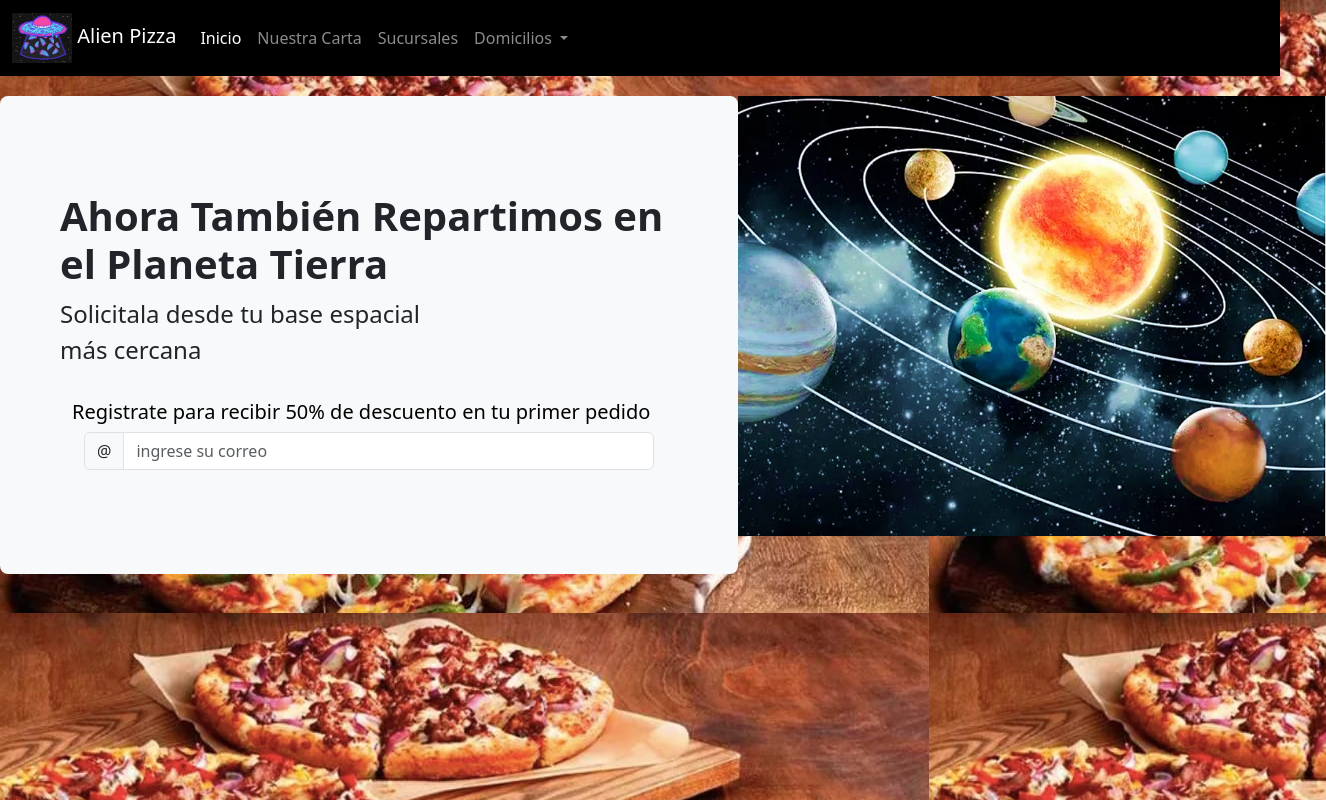
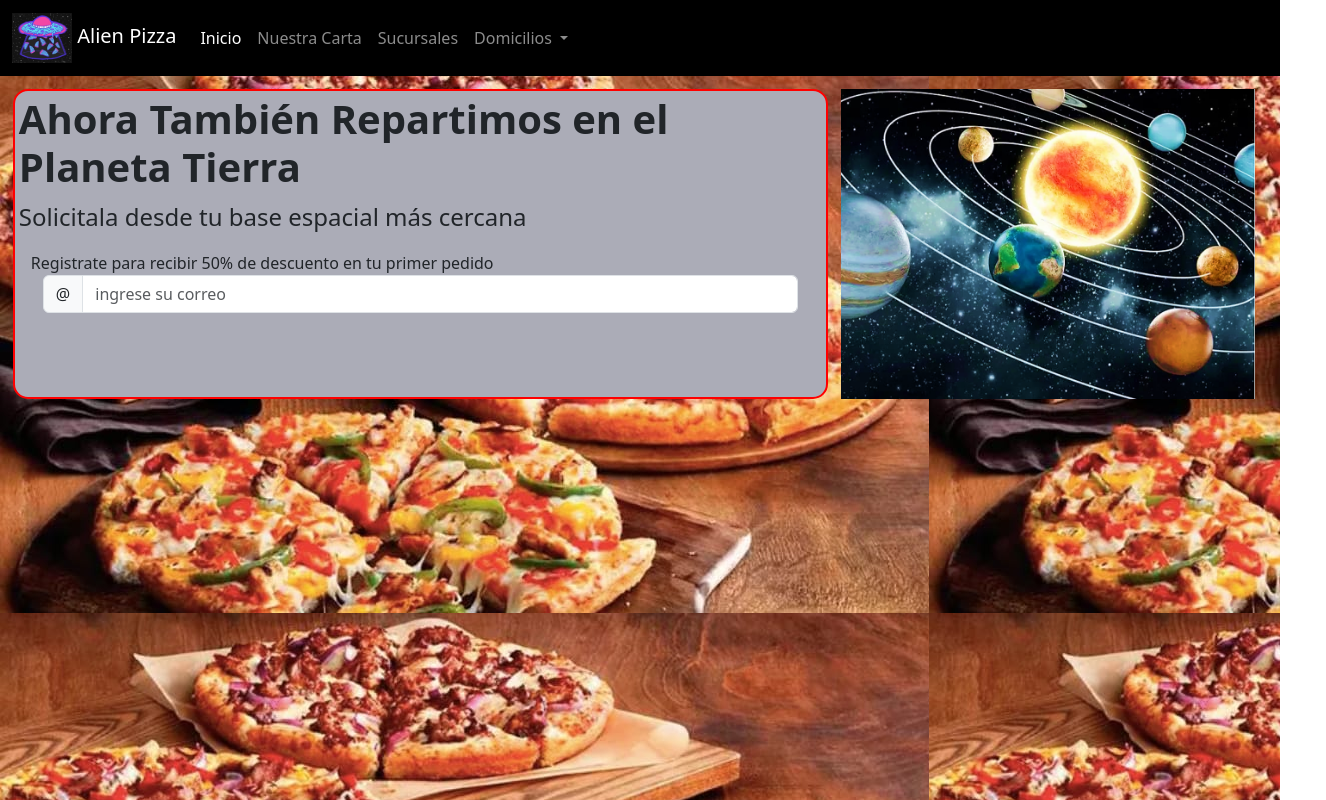
Before and after one commit to SebastianChoachi/Proyecto-1-landpage, a plain HTML site: page index.html in a window 1280 px wide. Shown: the whole page, 1326 px wide, since content can reach past the window. Drawn offline with nearby package versions, Linux system fonts and the light colour scheme.

Commit message:
modificación Etapa 1

```diff
--- a/index.html
+++ b/index.html
@@ -57,29 +57,23 @@
         </nav>
     </header>
     <section id="jumbotron">
-        <nav class="jumbonav">
-            <div class="p-5 mb-4 bg-body-tertiary rounded-3">
-                <div class="container-fluid py-5">
+        <div class="jumbocontent">
             <h1 class="display-8 fw-bold">Ahora También Repartimos en el Planeta Tierra</h1>
-                    <p class="col-md-8 fs-4">Solicitala desde tu base espacial más cercana</p>
-                    <nav class="navbar bg-body-tertiary">
+            <p class="fs-4">Solicitala desde tu base espacial más cercana</p>
             <div class="container-fluid">
                 <a class="navbar-brand">Registrate para recibir 50% de descuento en tu primer pedido</a>
                 <form class="container-fluid">
                     <div class="input-group">
                         <span class="input-group-text" id="basic-addon1">@</span>
-                                    <input type="text" class="form-control" placeholder="ingrese su correo"
-                                        aria-label="Username" aria-describedby="basic-addon1">
+                        <input type="text" class="form-control" placeholder="ingrese su correo" aria-label="Username"
+                            aria-describedby="basic-addon1">
                     </div>
                 </form>
             </div>
-                    </nav>
         </div>
+        <div class="jumboimage">
+            <img src="./imagenes/Sistema_solar.png" height="100%" width="100%">
         </div>
-        </nav>
-        <nav class="jumbonav">
-            <img src="./imagenes/Sistema solar.png" height="440px">
-        </nav>
     </section>
     <section id="blog">
 
--- a/styles.css
+++ b/styles.css
@@ -1,16 +1,30 @@
-body{
-       background-image: url(./imagenes/Fondo.jpeg);
+body {
+    background-image: url(./imagenes/Fondo.jpeg);
 }
 
-#jumbotron{
-    height: 600px;
+#jumbotron {
+
+    display: grid;
+    grid-template-columns: 65% 33%;
+    column-gap: 1%;
+    padding: 1%;
+
+
+    /*¡height: 600px;
     width: 100%;
     display: flex;
     flex-flow: row nowrap;
     justify-content: space-evenly;
-    margin: 20px 0 20px 0;
+    margin: 20px 0 20px 0;*/
 }
 
-.jumbonav{
-   height: 100px;
-    }
+.jumbocontent {
+    border: 2px solid red;
+    padding: 0.5%;
+    border-radius: 15px;
+    background-color: rgb(171, 172, 183);
+}
+
+.jumboimage{
+    border-radius: 15px;
+}
```
Also changed, not shown: imagenes/Sistema_solar.png (renamed from imagenes/Sistema solar.png). Lines whose indentation alone changed are shown as unchanged.
